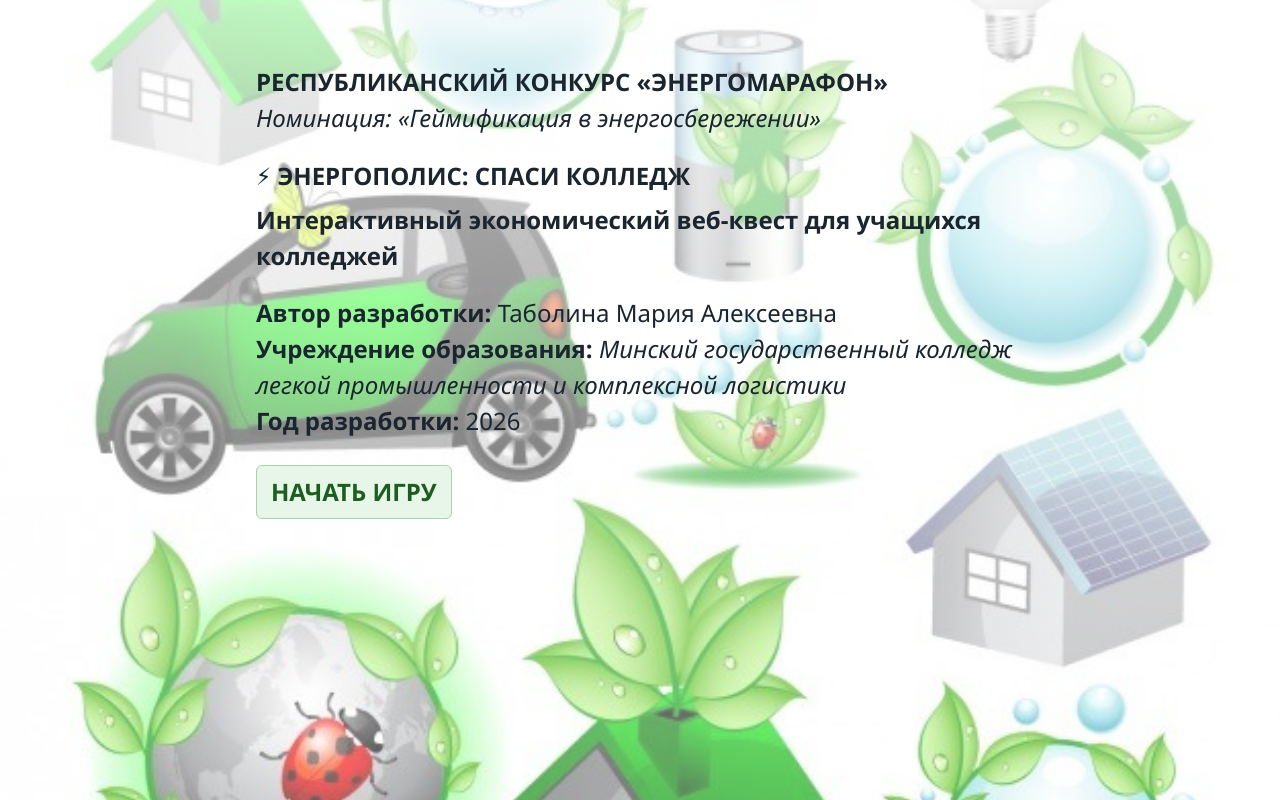
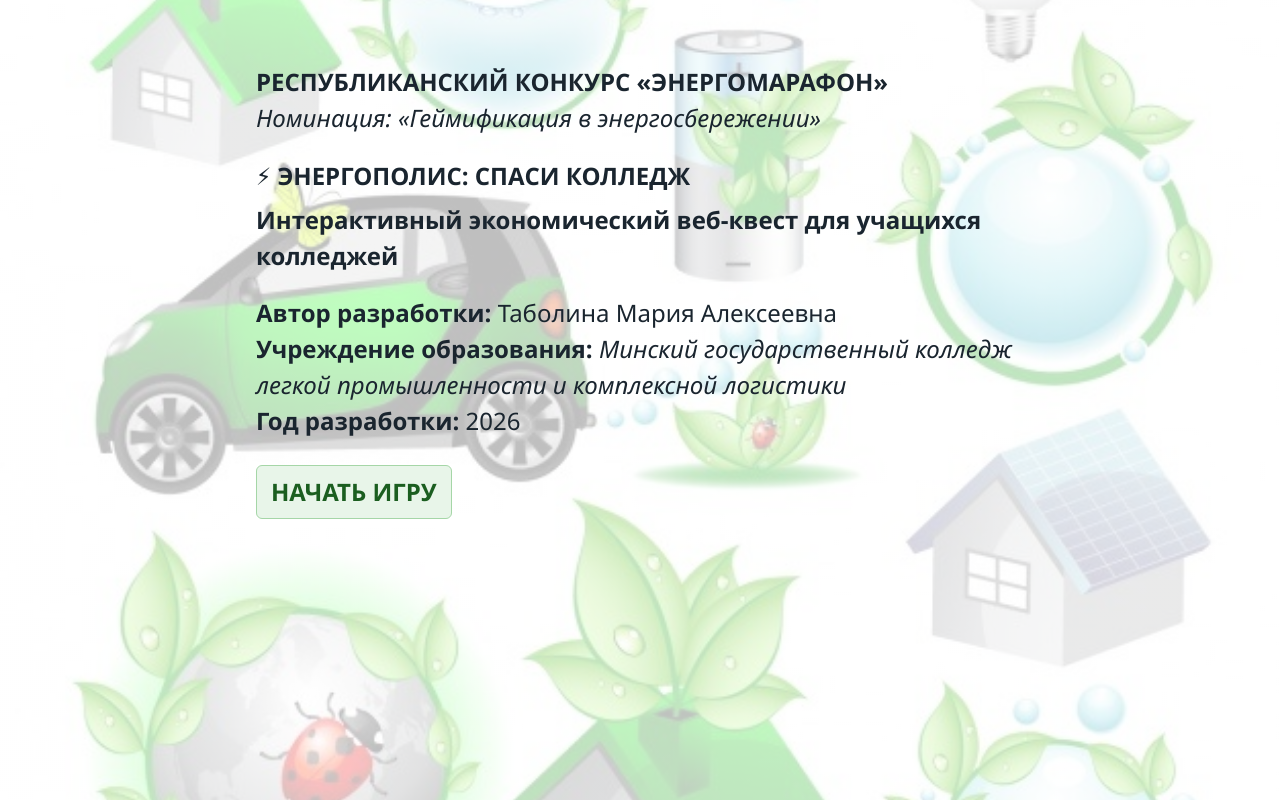
Before and after one commit to danolgdav161072-web/-_-, a plain HTML site: page index.html in a window 1280 px wide. Drawn offline with Linux system fonts and the light colour scheme.

Commit message:
Add files via upload

```diff
--- a/index.html
+++ b/index.html
@@ -10,7 +10,7 @@
 <body>
 <tw-story><noscript><tw-noscript>JavaScript needs to be enabled to play Энергополис.</tw-noscript></noscript></tw-story>
 <tw-storydata name="Энергополис" startnode="15" creator="Twine" creator-version="2.12.1" format="Harlowe" format-version="3.3.9" ifid="08D27A0F-6ED7-4213-A630-E71316F1EFF9" options="" tags="" zoom="1" hidden><style role="stylesheet" id="twine-user-stylesheet" type="text/twine-css">html, body, tw-story {
-    background-image: linear-gradient(rgba(255, 255, 255, 0.75), rgba(255, 255, 255, 0.35)), url("fon.jpg") !important;
+    background-image: linear-gradient(rgba(255, 255, 255, 0.75), rgba(255, 255, 255, 0.75)), url("fon.jpg") !important;
     background-size: cover !important;
     background-position: center !important;
     background-attachment: fixed !important;
```
